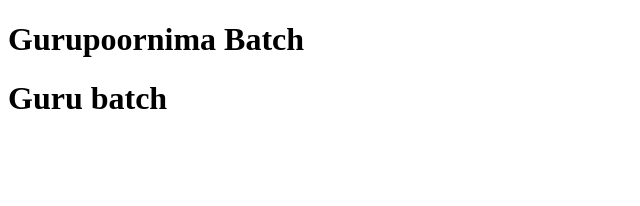
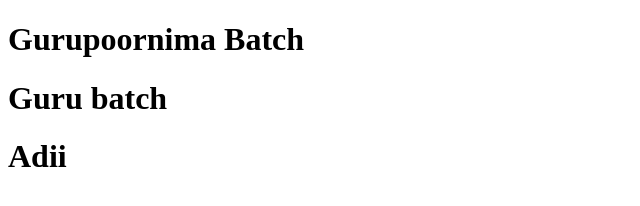
Before and after one commit to adii-13/Flipkart, a plain HTML site: page index.html in a window 1280 px wide. Shown: the whole page, without its empty margins (0-640 px from the left). Drawn offline with Linux system fonts and the light colour scheme.

Commit message:
Update index.html

```diff
--- a/index.html
+++ b/index.html
@@ -9,5 +9,6 @@
  <body>
     <h1>Gurupoornima Batch</h1>
     <h1>Guru batch</h1>
+    <h1>Adii</h1>
  </body>
  </html>
```
